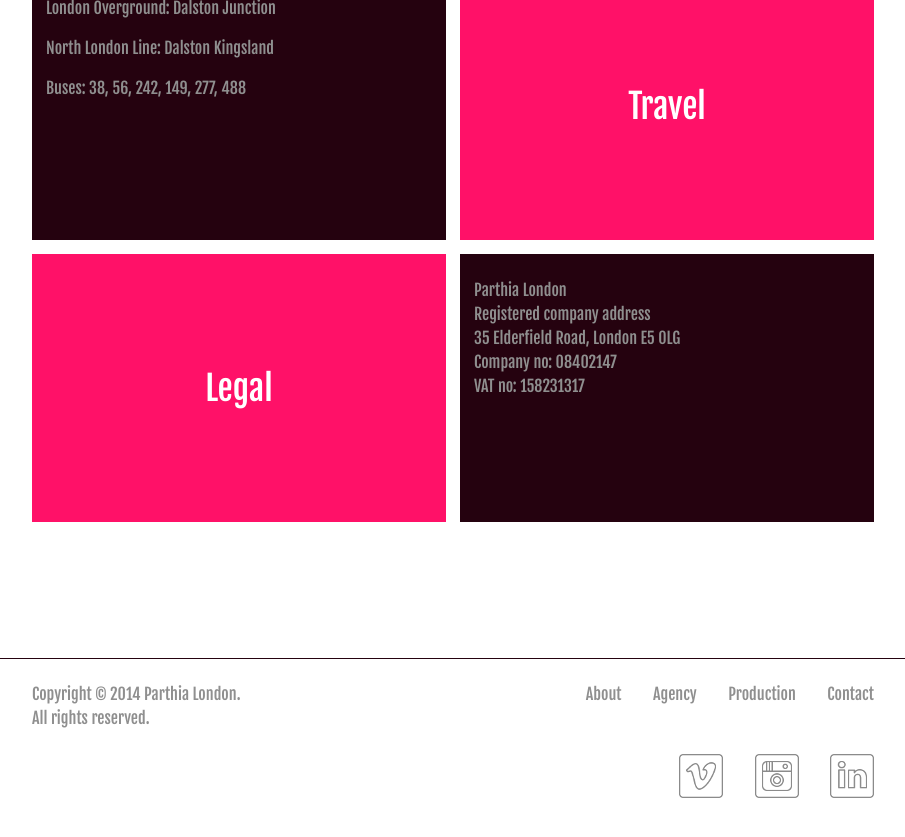
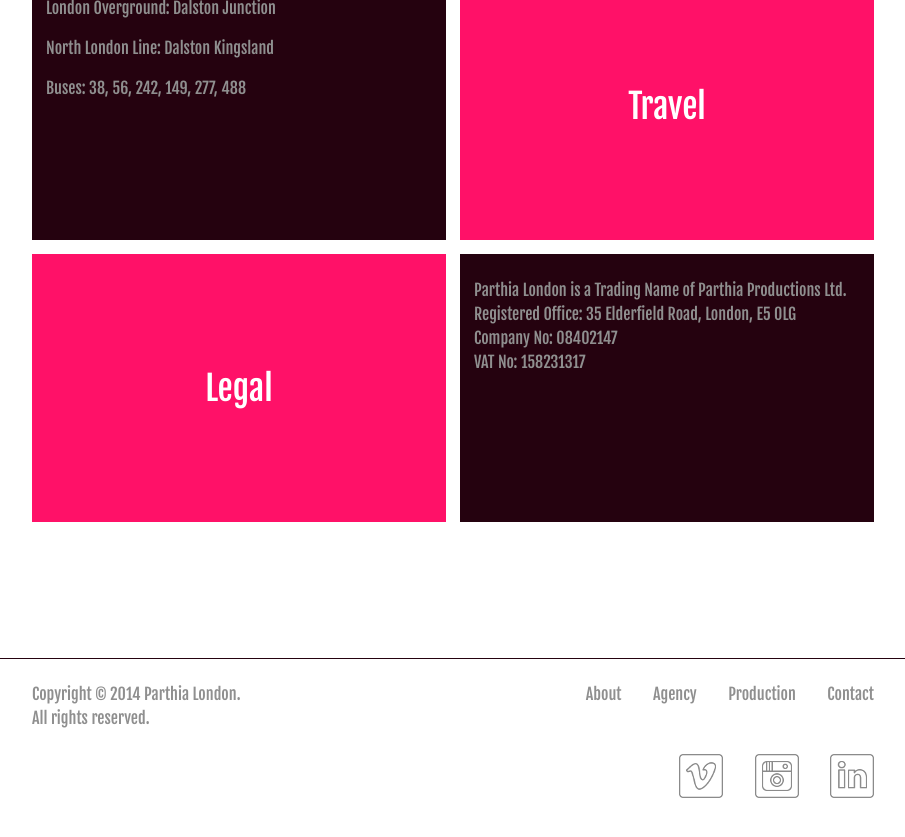
Before and after one commit to marchibbins/parthia, a Jekyll site: the page built from pages/contact.html, in a window 1280 px wide and 900 px high, scrolled down 1492 px. Shown: the top 837 px of the window, without its empty margins (187-1092 px from the left). Built offline with Jekyll 4.4.1, drawn with Linux system fonts in a browser that asks for light colours.

Commit message:
Update contact page

```diff
--- a/pages/contact.html
+++ b/pages/contact.html
@@ -79,11 +79,10 @@ permalink: /contact/
         </header>
         <article class="columns__right">
             <div class="page-content">
-                <p>{{ site.title }}<br>
-                Registered company address<br>
-                35 Elderfield Road, London E5 0LG<br>
-                Company no: 08402147<br>
-                VAT no: 158231317</p>
+                <p>Parthia London is a Trading Name of Parthia Productions Ltd.<br>
+                Registered Office: 35 Elderfield Road, London, E5 0LG<br>
+                Company No: 08402147<br>
+                VAT No: 158231317</p>
             </div>
         </article>
     </div>
```
